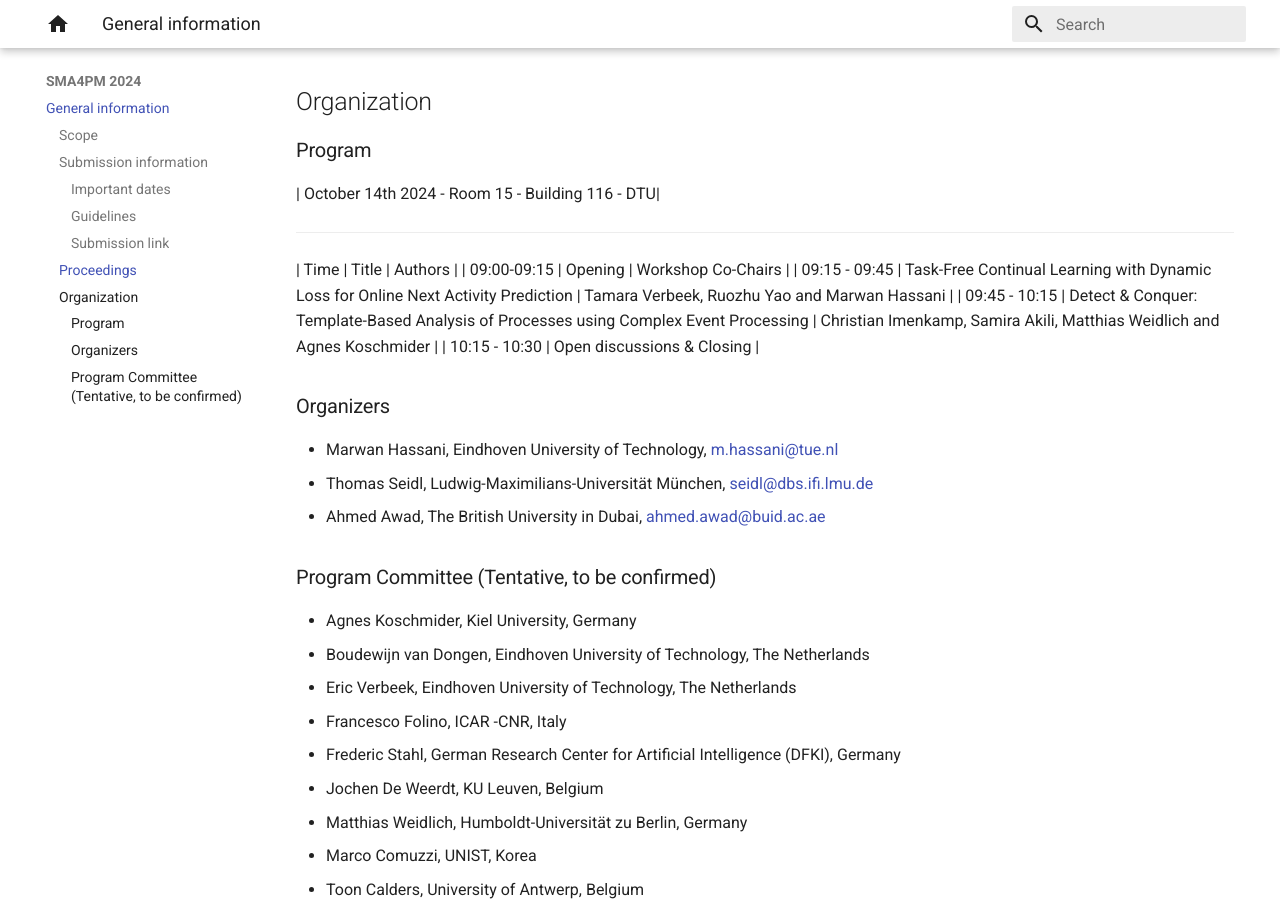
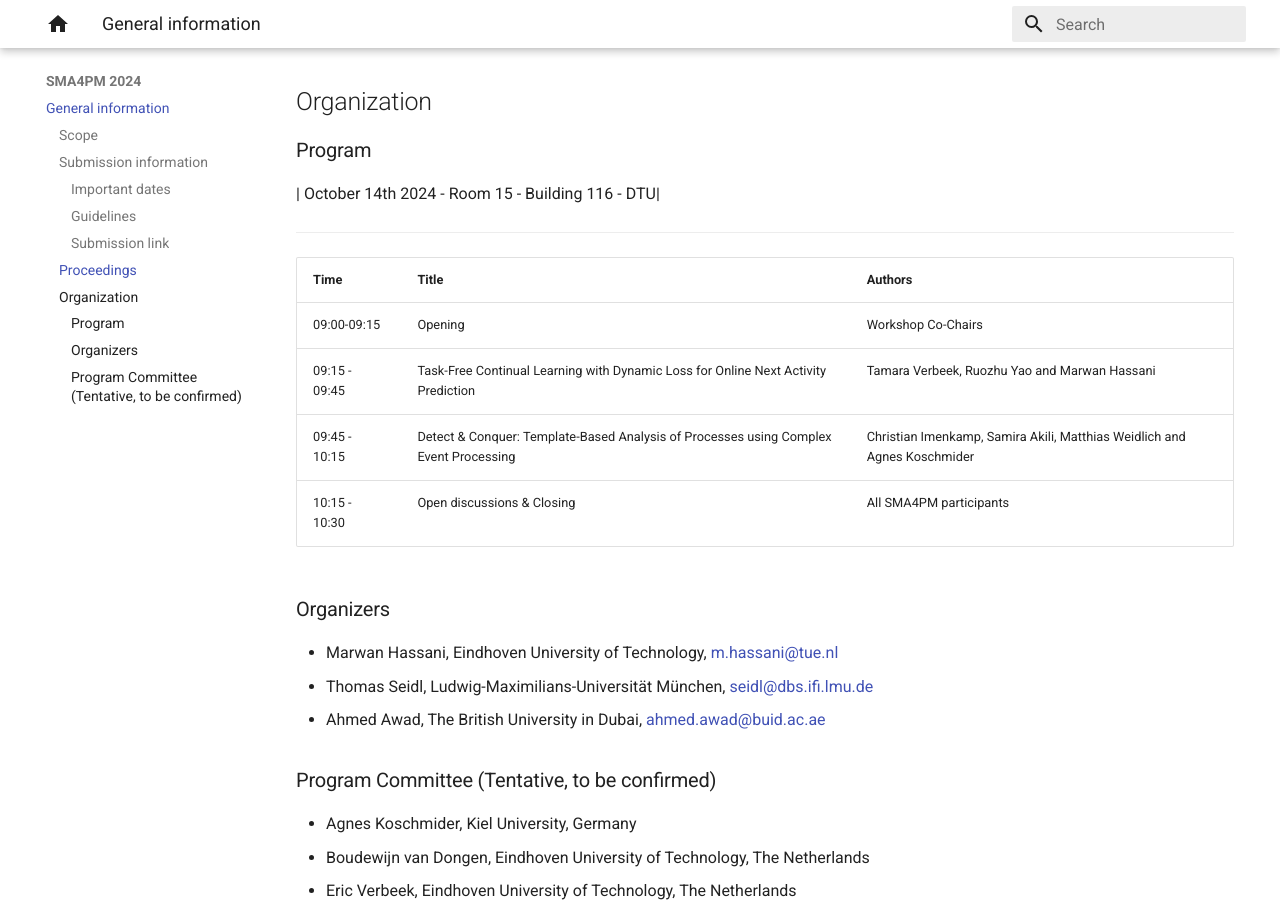
Before and after one commit to sma4pm/sma4pm.github.io, an MkDocs documentation site: the page built from docs/2024/index.md, in a window 1280 px wide and 900 px high, scrolled down 3813 px. Built offline with MkDocs 1.6.1 and Material for MkDocs 9.7.7, drawn with Linux system fonts in a browser that asks for light colours.

Commit message:
Update index.md

```diff
--- a/docs/2024/index.md
+++ b/docs/2024/index.md
@@ -107,11 +107,11 @@ The proceedings of the main track will be published together with the other ICPM
 | October 14th 2024 - Room 15 - Building 116 - DTU|
   ------------------------------------------------
 | Time  	| Title 										| Authors 									|
+|  ----         |---------------------------------------------------------------------------------------| ---------------------------------------------------------		|
 | 09:00-09:15 	| Opening 										| Workshop Co-Chairs 								|
 | 09:15 - 09:45 | Task-Free Continual Learning with Dynamic Loss for Online Next Activity Prediction 	| Tamara Verbeek, Ruozhu Yao and Marwan Hassani 				|
 | 09:45 - 10:15 | Detect & Conquer: Template-Based Analysis of Processes using Complex Event Processing | Christian Imenkamp, Samira Akili, Matthias Weidlich and Agnes Koschmider 	|
-| 10:15 - 10:30 | Open discussions & Closing 					|
-
+| 10:15 - 10:30 | Open discussions & Closing | All SMA4PM participants
 ### Organizers
 
 * Marwan Hassani, Eindhoven University of Technology, <m.hassani@tue.nl>
```
